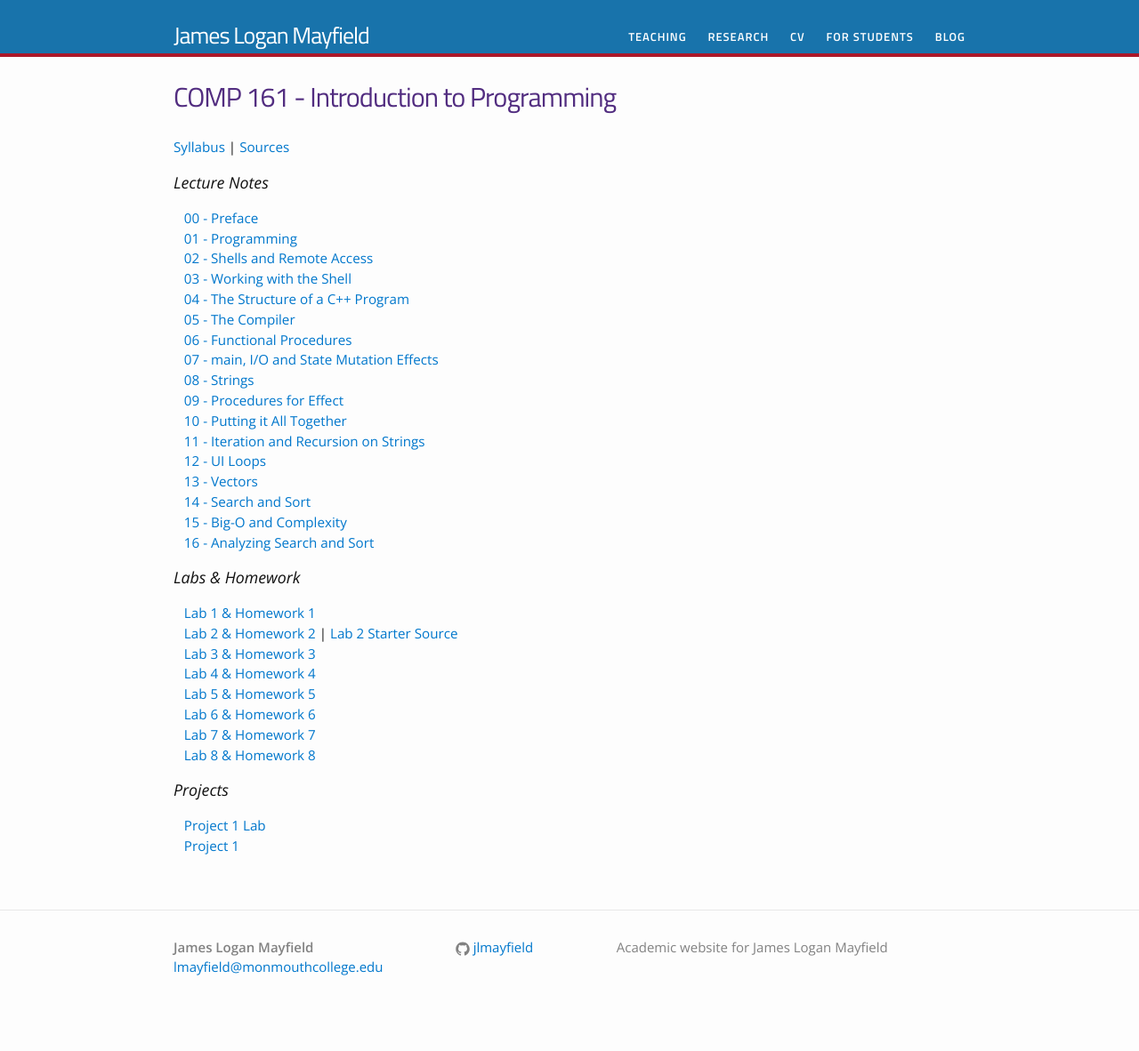
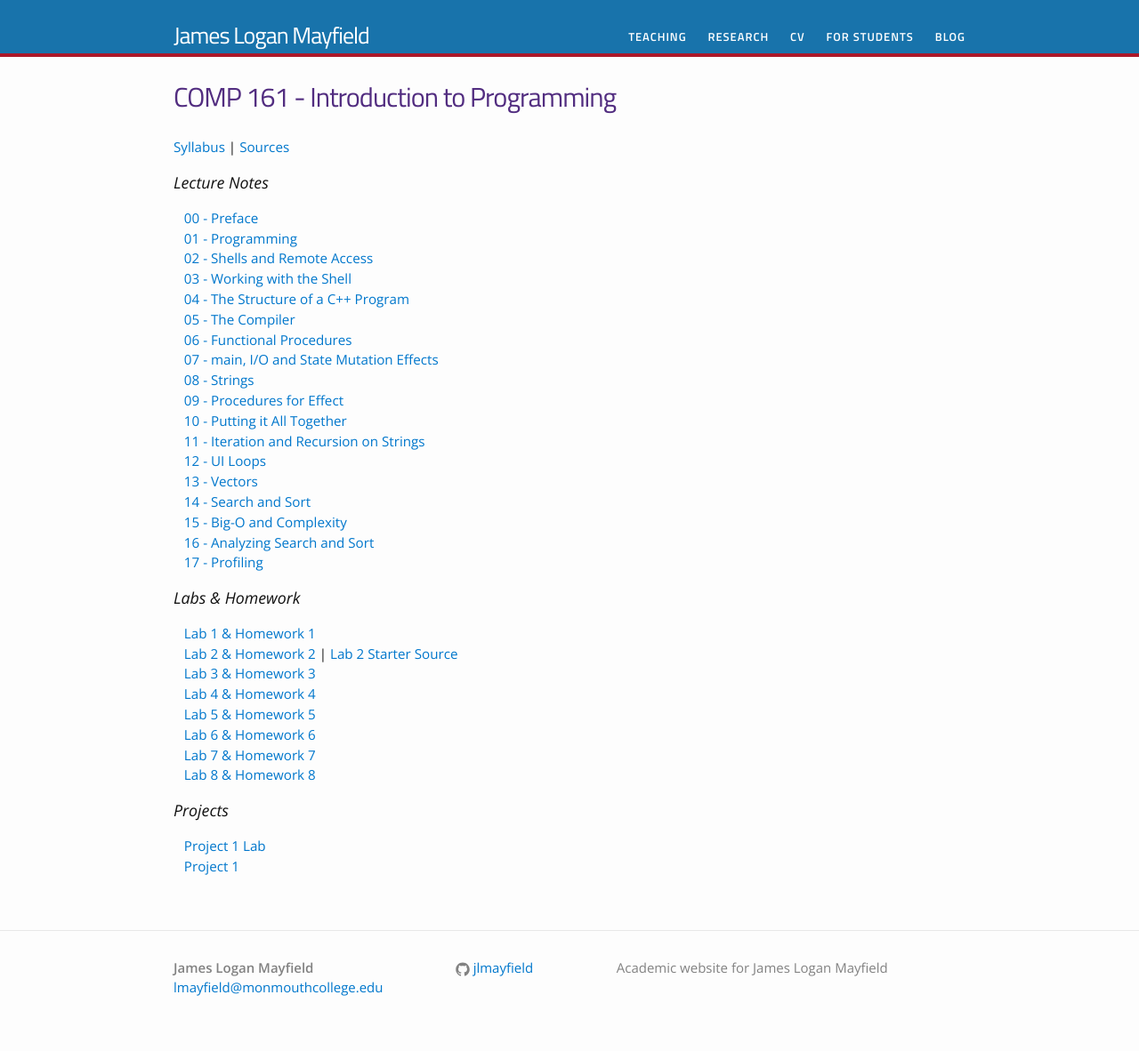
Before and after one commit to jlmayfield/jlmayfield.github.io, a Jekyll site: the page built from teaching/comp161.md, in a window 1280 px wide. Shown: the whole page at 89% size. Built offline with Jekyll 4.4.1, drawn with Linux system fonts in a browser that asks for light colours; before the commit the page ends 1159 px from its top, so only the background shows below that.

Commit message:
added c161 ln17 sp17

```diff
--- a/teaching/comp161.md
+++ b/teaching/comp161.md
@@ -26,7 +26,7 @@ permalink: /teaching/COMP161/
 &nbsp;&nbsp;&nbsp;[14 - Search and Sort](/teaching/COMP161/notes/comp161-lectureNotes-14.pdf)
 &nbsp;&nbsp;&nbsp;[15 - Big-O and Complexity](/teaching/COMP161/notes/comp161-lectureNotes-15.pdf)
 &nbsp;&nbsp;&nbsp;[16 - Analyzing Search and Sort](/teaching/COMP161/notes/comp161-lectureNotes-16.pdf)
-
+&nbsp;&nbsp;&nbsp;[17 - Profiling ](/teaching/COMP161/notes/comp161-lectureNotes-17.pdf)
 
 ### Labs & Homework
 
```
Also changed, not shown: 1 other file.
